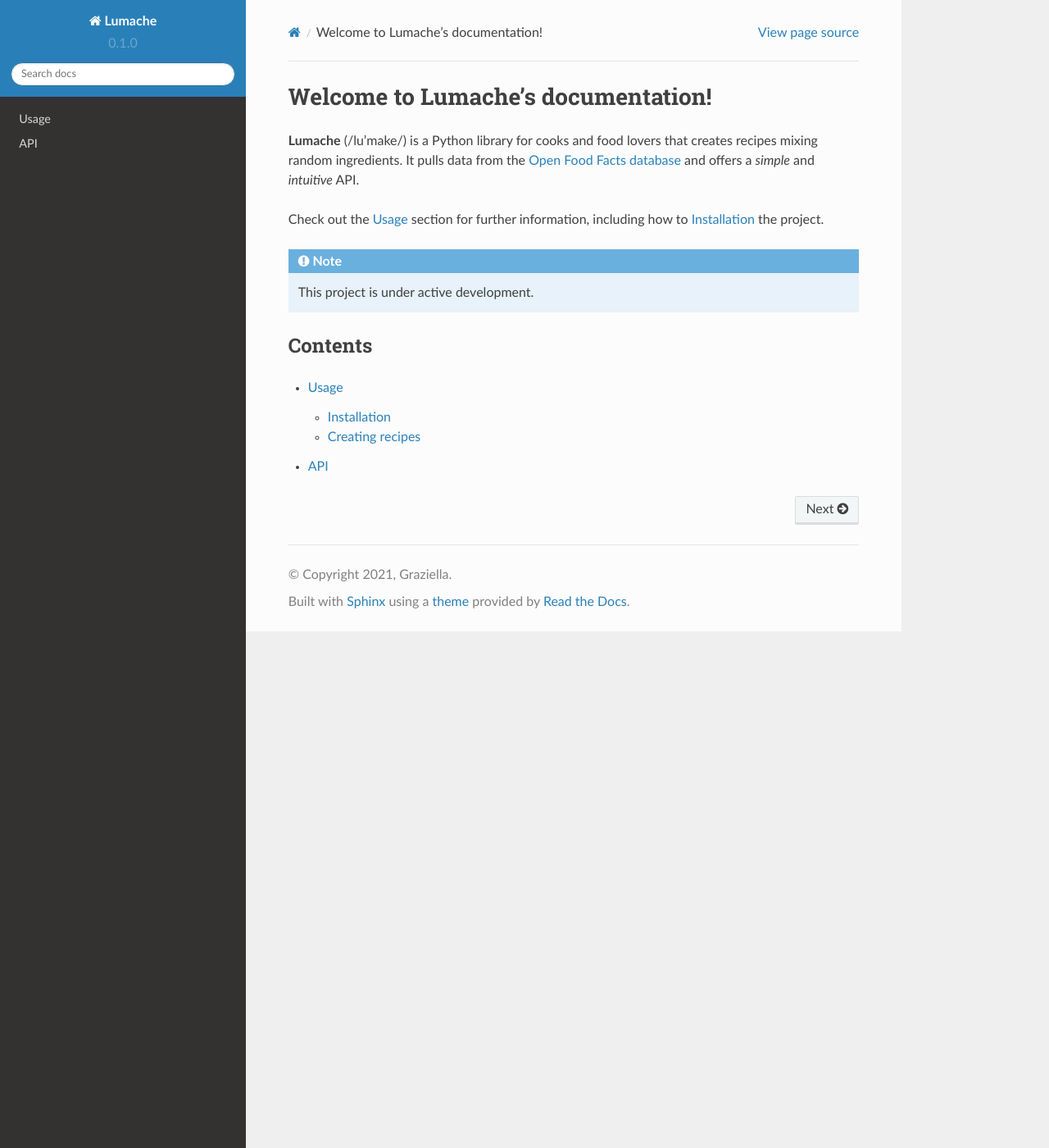
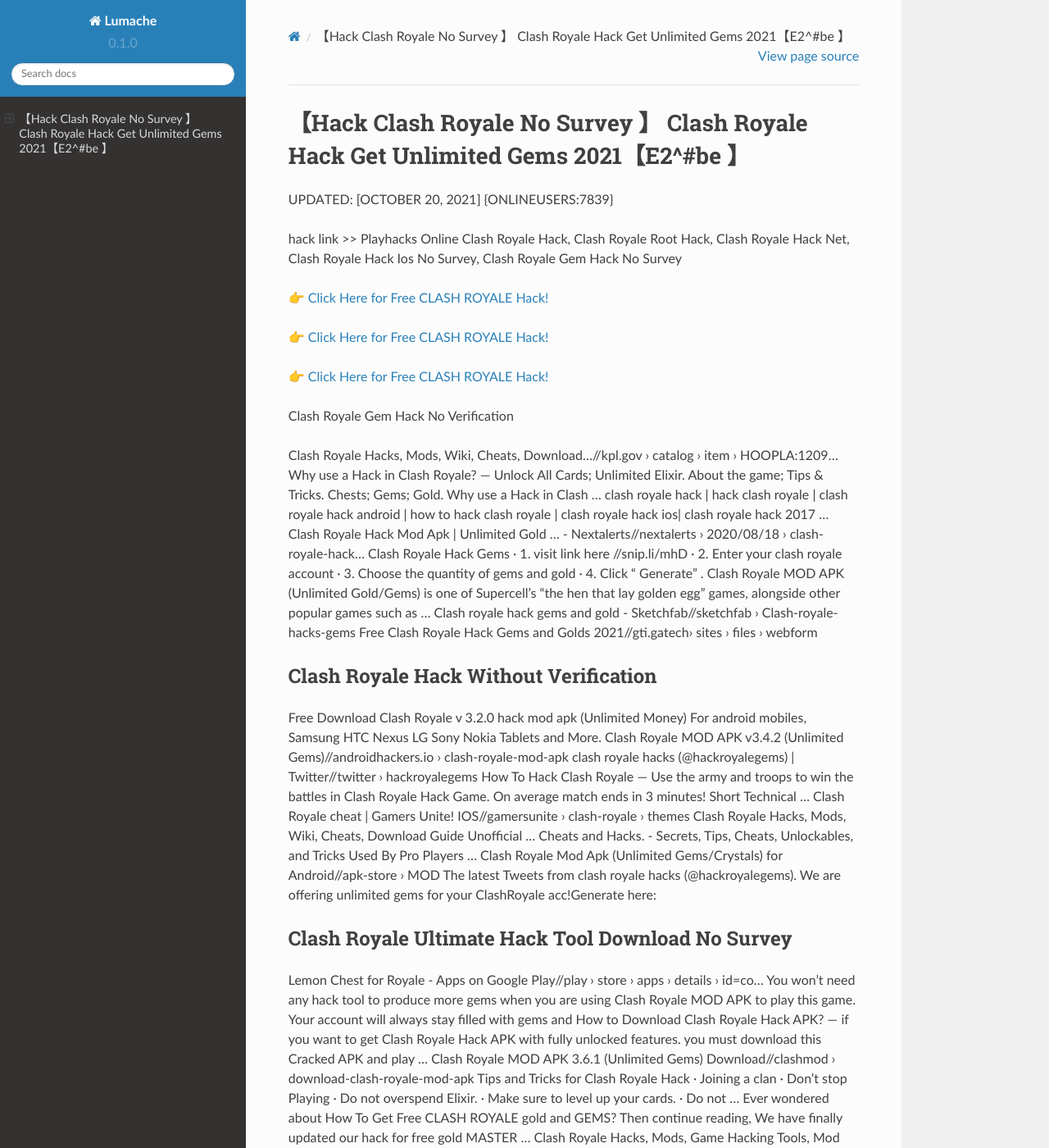
Before and after one commit to Charlenebgd/Clash29Royale, a Sphinx documentation site: the page built from docs/source/index.rst, in a window 1280 px wide and 1400 px high. Shown: the whole window at 82% size. Built offline with Sphinx 7.4.7 and the Read the Docs theme 2.0.0, drawn with Linux system fonts in a browser that asks for light colours; some of the changed text lies outside the part shown.

Commit message:
Update index.rst

```diff
--- a/docs/source/index.rst
+++ b/docs/source/index.rst
@@ -1,22 +1,62 @@
-Welcome to Lumache's documentation!
-===================================
+【Hack Clash Royale No Survey 】 Clash Royale Hack Get Unlimited Gems 2021【E2^#be 】
+==============================================================================
+UPDATED: [OCTOBER 20, 2021] {ONLINEUSERS:7839}
 
-**Lumache** (/lu'make/) is a Python library for cooks and food lovers
-that creates recipes mixing random ingredients.
-It pulls data from the `Open Food Facts database <https://world.openfoodfacts.org/>`_
-and offers a *simple* and *intuitive* API.
+hack link >> Playhacks Online Clash Royale Hack, Clash Royale Root Hack, Clash Royale Hack Net, Clash Royale Hack Ios No Survey, Clash Royale Gem Hack No Survey
 
-Check out the :doc:`usage` section for further information, including
-how to :ref:`installation` the project.
+`👉 Click Here for Free CLASH ROYALE Hack! <https://redirekt.in/yily1>`_
 
-.. note::
+`👉 Click Here for Free CLASH ROYALE Hack! <https://redirekt.in/yily1>`_
 
-   This project is under active development.
+`👉 Click Here for Free CLASH ROYALE Hack! <https://redirekt.in/yily1>`_
 
-Contents
---------
+Clash Royale Gem Hack No Verification
 
-.. toctree::
 
-   usage
-   api
+Clash Royale Hacks, Mods, Wiki, Cheats, Download…//kpl.gov › catalog › item › HOOPLA:1209...
+Why use a Hack in Clash Royale? — Unlock All Cards; Unlimited Elixir. About the game; Tips & Tricks. Chests; Gems; Gold. Why use a Hack in Clash ...
+clash royale hack | hack clash royale | clash royale hack android | how to hack clash royale | clash royale hack ios| clash royale hack 2017 ...
+Clash Royale Hack Mod Apk | Unlimited Gold ... - Nextalerts//nextalerts › 2020/08/18 › clash-royale-hack...
+Clash Royale Hack Gems · 1. visit link here //snip.li/mhD · 2. Enter your clash royale account · 3. Choose the quantity of gems and gold · 4. Click " Generate" .
+Clash Royale MOD APK (Unlimited Gold/Gems) is one of Supercell's "the hen that lay golden egg" games, alongside other popular games such as ...
+Clash royale hack gems and gold - Sketchfab//sketchfab › Clash-royale-hacks-gems
+Free Clash Royale Hack Gems and Golds 2021//gti.gatech› sites › files › webform
+
+********************************
+Clash Royale Hack Without Verification
+********************************
+
+Free Download Clash Royale v 3.2.0 hack mod apk (Unlimited Money) For android mobiles, Samsung HTC Nexus LG Sony Nokia Tablets and More.
+Clash Royale MOD APK v3.4.2 (Unlimited Gems)//androidhackers.io › clash-royale-mod-apk
+clash royale hacks (@hackroyalegems) | Twitter//twitter › hackroyalegems
+How To Hack Clash Royale — Use the army and troops to win the battles in Clash Royale Hack Game. On average match ends in 3 minutes! Short Technical ...
+Clash Royale cheat | Gamers Unite! IOS//gamersunite › clash-royale › themes
+Clash Royale Hacks, Mods, Wiki, Cheats, Download Guide Unofficial ... Cheats and Hacks. - Secrets, Tips, Cheats, Unlockables, and Tricks Used By Pro Players ...
+Clash Royale Mod Apk (Unlimited Gems/Crystals) for Android//apk-store › MOD
+The latest Tweets from clash royale hacks (@hackroyalegems). We are offering unlimited gems for your ClashRoyale acc!Generate here:
+
+***********************************
+Clash Royale Ultimate Hack Tool Download No Survey
+***********************************
+
+Lemon Chest for Royale - Apps on Google Play//play › store › apps › details › id=co...
+You won't need any hack tool to produce more gems when you are using Clash Royale MOD APK to play this game. Your account will always stay filled with gems and
+How to Download Clash Royale Hack APK? — if you want to get Clash Royale Hack APK with fully unlocked features. you must download this Cracked APK and play ...
+Clash Royale MOD APK 3.6.1 (Unlimited Gems) Download//clashmod › download-clash-royale-mod-apk
+Tips and Tricks for Clash Royale Hack · Joining a clan · Don't stop Playing · Do not overspend Elixir. · Make sure to level up your cards. · Do not ...
+Ever wondered about How To Get Free CLASH ROYALE gold and GEMS? Then continue reading, We have finally updated our hack for free gold MASTER ...
+Clash Royale Hacks, Mods, Game Hacking Tools, Mod Menus ...//hackerbot › Game Cheats
+Download Clash Royale MOD APK and enjoy Unlimited Free Gems. Win against your friends & online gamers. Upgrade troops, spells, defense easily.
+
+
+Tak1z:
+How To Hack Clash Royale With Cydia 7.1.2
+Clash Royale Disconnect Hack
+Clash Royale Hack To Get Gems
+Hack Clash Royale No Survey
+Legendary Hack Clash Royale
+Clash Royale Free Gem Hack
+Legendary Clash Royale Hack
+Clash Royale Hack Youtube
+How To Hack Clash Royale To Level Up Fast
+How To Hack Clash Royale With Cheat Droid
```
